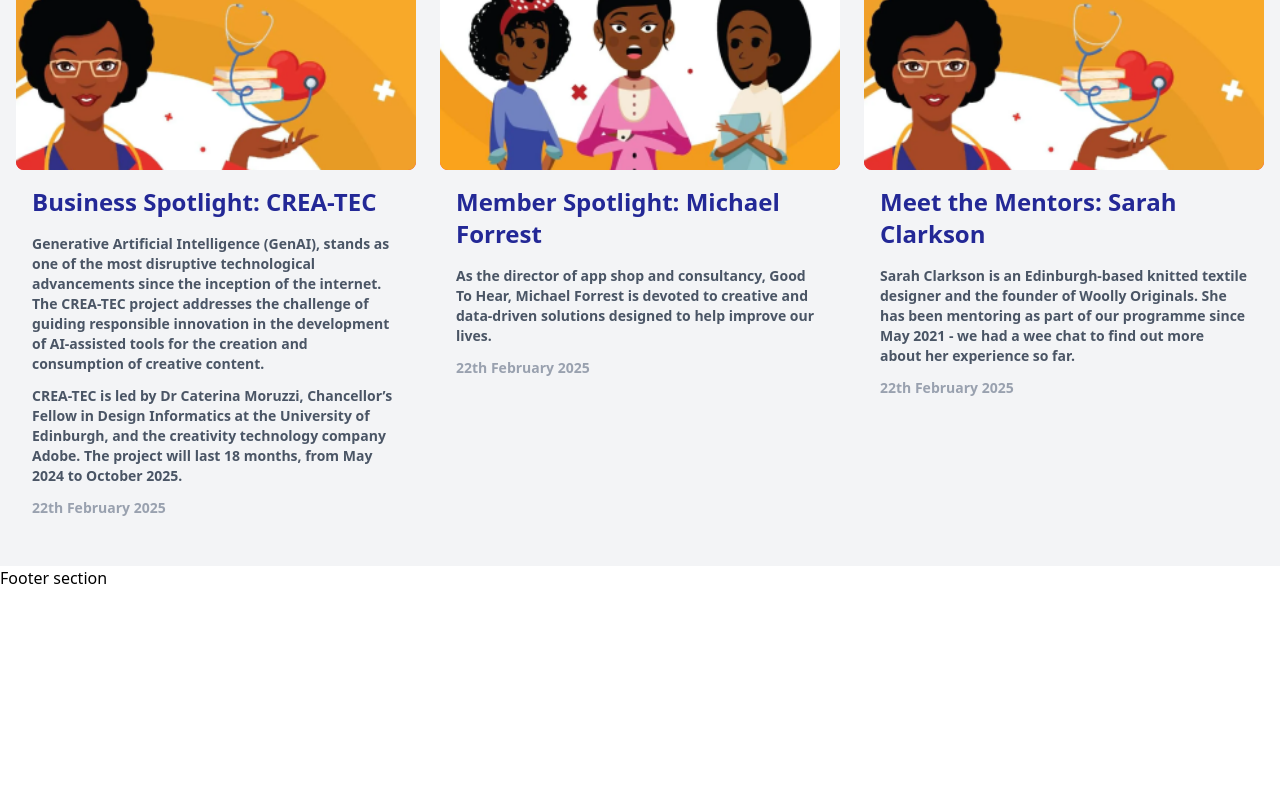
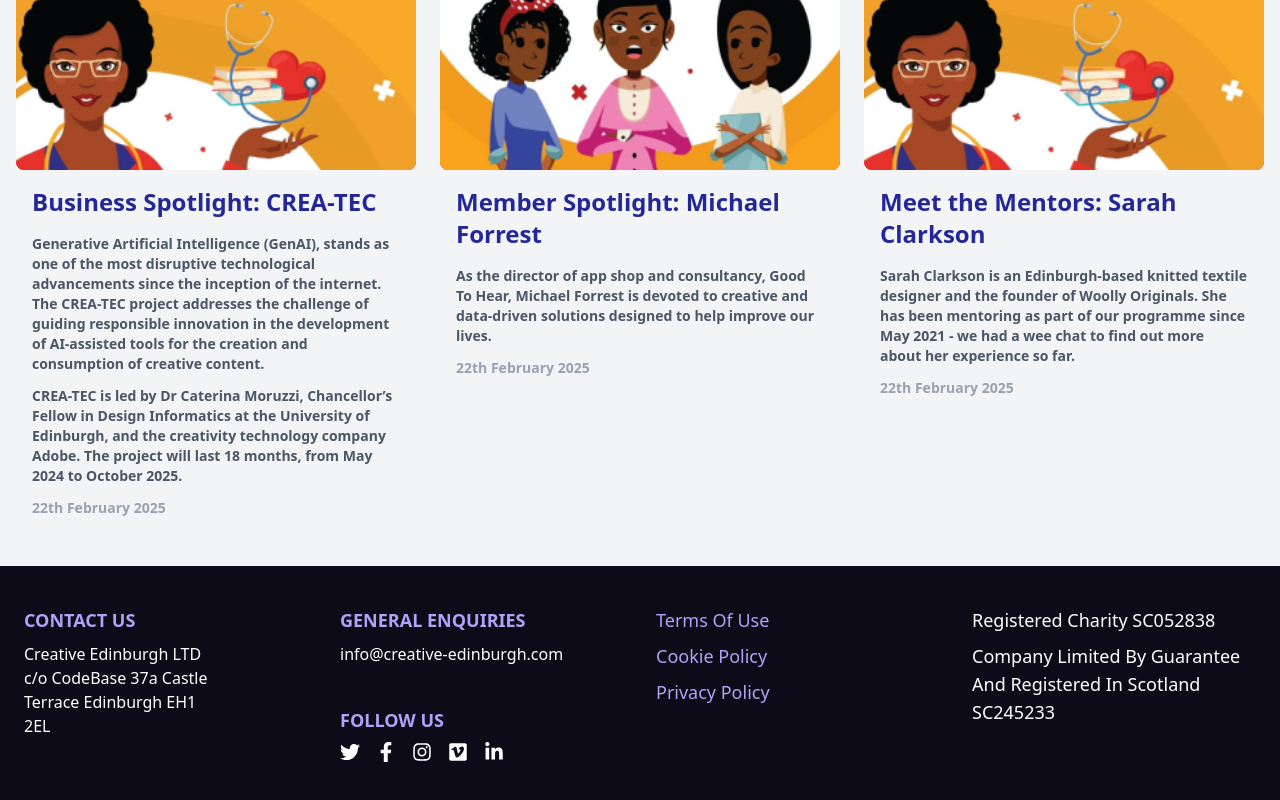
Before and after one commit to abitechcoder/creative-edinburgh, a React (Vite) app: page / in a window 1280 px wide. Shown: the part 222-1022 px from the top of the page. Before the commit the page ends 812 px from the top, so only its background shows below. Built offline with nearby package versions, Linux system fonts and the light colour scheme.

Commit message:
Worked on footer section but almost done with it

```diff
--- a/src/components/Footer.tsx
+++ b/src/components/Footer.tsx
@@ -1,9 +1,59 @@
-import React from 'react'
+import React from "react";
+import { FaTwitter, FaFacebookF, FaInstagram, FaLinkedinIn, FaVimeo } from "react-icons/fa";
 
-const Footer = () => {
+const Footer: React.FC = () => {
   return (
-    <footer>Footer section</footer>
-  )
-}
+    <footer className="bg-[#0D0B18] text-white py-10 px-6">
+      <div className="max-w-7xl mx-auto grid grid-cols-1 md:grid-cols-4 gap-8">
 
-export default Footer
+        {/* Contact Section */}
+        <div>
+          <h2 className="text-[#b0a3f9] font-bold text-lg">CONTACT US</h2>
+          <p className="mt-2 text-white font-medium w-[65%]">Creative Edinburgh LTD c/o CodeBase 37a Castle Terrace Edinburgh EH1 2EL</p>
+        </div>
+
+        {/* General Enquiries Section */}
+        <div>
+          <h2 className="text-[#b0a3f9] font-bold text-lg">GENERAL ENQUIRIES</h2>
+          <p className="mt-2 relative inline-block">
+            <a href="mailto:info@creative-edinburgh.com" className="text-white font-medium relative group">
+              info@creative-edinburgh.com
+              <span className="absolute right-0 top-6 w-0 h-[2px] bg-yellow-400 transition-all duration-300 ease-in-out group-hover:w-full group-hover:left-0"></span>
+            </a>
+          </p>
+
+          {/* Social Media Links */}
+          <h2 className="text-[#b0a3f9] font-bold text-lg mt-10">FOLLOW US</h2>
+          <div className="flex space-x-4 mt-2">
+            <a href="#" className="hover:text-yellow-400 transition-all duration-300 ease-in-out"><FaTwitter size={20} /></a>
+            <a href="#" className="hover:text-yellow-400 transition-all duration-300 ease-in-out"><FaFacebookF size={20} /></a>
+            <a href="#" className="hover:text-yellow-400 transition-all duration-300 ease-in-out"><FaInstagram size={20} /></a>
+            <a href="#" className="hover:text-yellow-400 transition-all duration-300 ease-in-out"><FaVimeo size={20} /></a>
+            <a href="#" className="hover:text-yellow-400 transition-all duration-300 ease-in-out"><FaLinkedinIn size={20} /></a>
+          </div>
+        </div>
+
+        {/* Terms & Policies Section */}
+        <div>
+          <h2 className="hover:text-yellow-400 transition-all duration-300 ease-in-out font-medium cursor-pointer text-[#b0a3f9] text-lg">Terms Of Use</h2>
+          <p className="mt-2">
+            <a href="#" className="hover:text-yellow-400 transition-all duration-300 ease-in-out font-medium cursor-pointer text-[#b0a3f9] text-lg">Cookie Policy</a>
+          </p>
+          <p className="mt-2">
+            <a href="#" className="hover:text-yellow-400 transition-all duration-300 ease-in-out font-medium cursor-pointer text-[#b0a3f9] text-lg">Privacy Policy</a>
+          </p>
+        </div>
+
+        {/* Legal Section */}
+        <div>
+          <p className="text-lg font-medium">Registered Charity SC052838</p>
+          <p className="mt-2 text-lg font-medium">
+            Company Limited By Guarantee And Registered In Scotland SC245233
+          </p>
+        </div>
+      </div>
+    </footer>
+  );
+};
+
+export default Footer;
```
Also changed, not shown: 1 other file (tests, documents, lock files or other folders).
